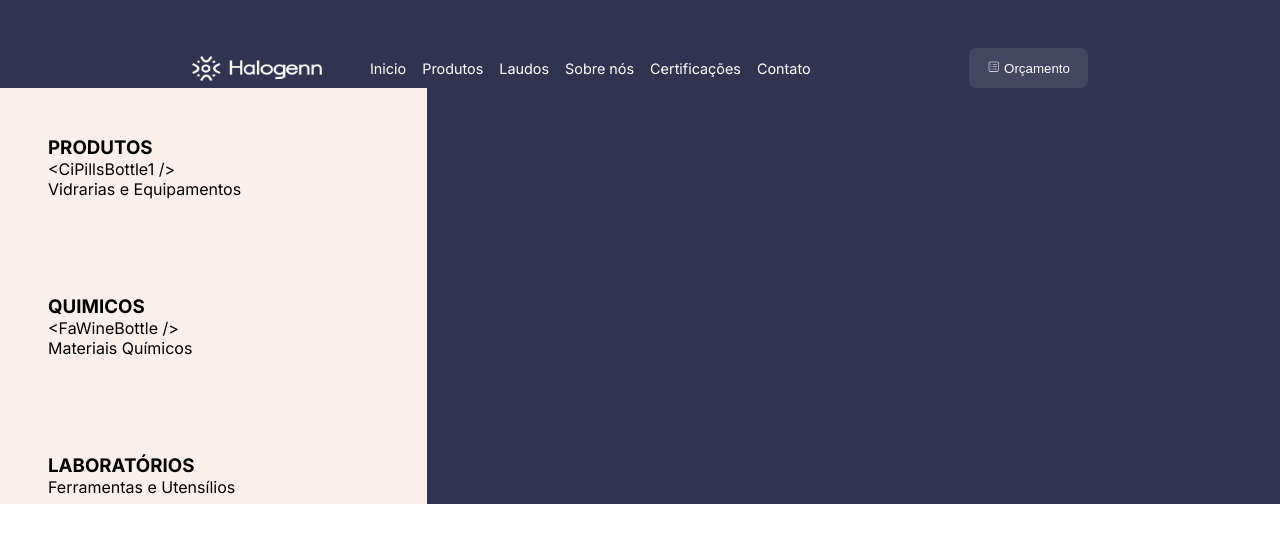
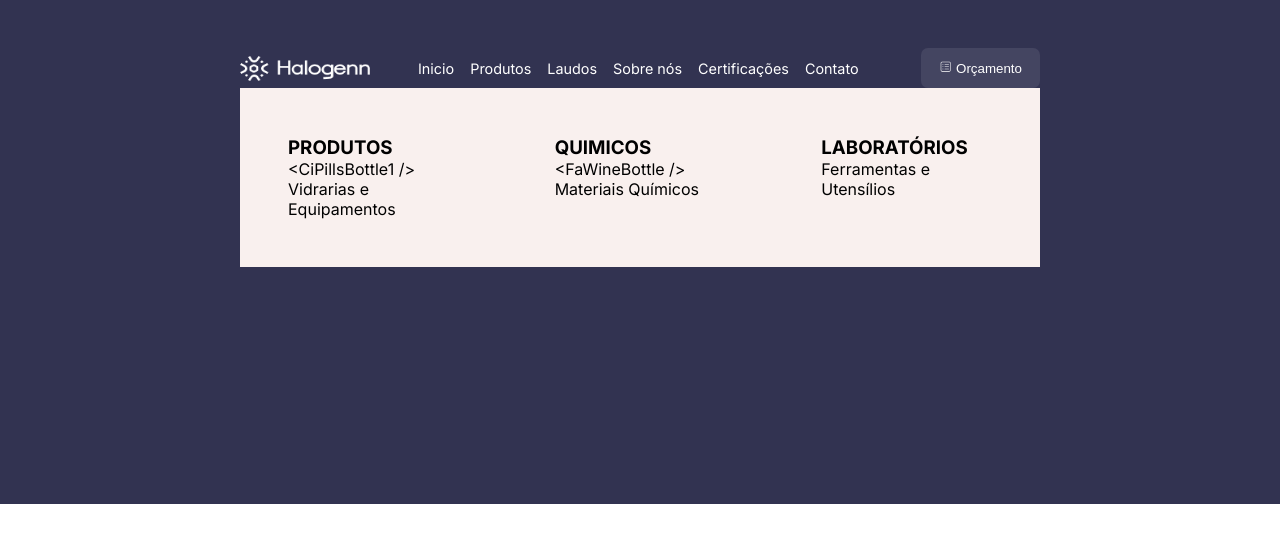
Before and after one commit to mauriciocosta404/Teste-Freelance--Mauricio-Costa-, a Next.js app: page / in a window 1280 px wide. Shown: the top 542 px of the page. Built offline with nearby package versions, Linux system fonts and the light colour scheme.

Commit message:
style: adicionando tyle

```diff
--- a/src/app/page.module.css
+++ b/src/app/page.module.css
@@ -5,11 +5,10 @@
   background-color: #323351;
   width: 100%;
   height: 31.5rem;
+  padding: 0 15rem;
 }
 
 .itemsContainer{
-  width: 70%;
-  margin: auto;
   display: flex;
   justify-content: space-between;
   align-items: center;
@@ -23,12 +22,6 @@
   gap: 1rem;
   font-size: .9rem;
   font-weight: 400;
-}
-
-.services_card{
-  background-color: #F9F0EE;
-  padding: 3rem;
-  width: 33.33%;
 }
 
 .header_btn{
@@ -46,3 +39,6 @@
   align-items: center;
   gap: 3rem;
 }
+.services_container{
+  display: flex;
+}
--- a/src/app/page.tsx
+++ b/src/app/page.tsx
@@ -25,7 +25,7 @@ export default function Home() {
           <button className={styles.header_btn}> <CiViewList /> Orçamento</button>
         </header>
 
-        <div>
+        <div className={styles.services_container}>
             {
               MockCardService.map((item,index)=>(
                 <ServicesCard key={index} service={item}/>
--- a/src/components/ServicesCard/index.tsx
+++ b/src/components/ServicesCard/index.tsx
@@ -1,5 +1,5 @@
 import { ServicesType } from "@/types/servicesType"
-import styles from '../../app/page.module.css'
+import styles from './style.module.css'
 
 type ServicesProps={
     service:ServicesType;
--- /dev/null
+++ b/src/components/ServicesCard/style.module.css
@@ -0,0 +1,5 @@
+.services_card{
+    background-color: #F9F0EE;
+    padding: 3rem;
+    width: 33.33%;
+  }
--- a/src/types/productType.ts
+++ b/src/types/productType.ts
@@ -1,4 +1,4 @@
-export interface ServicesType{
+export interface ProductType{
     product_name:string;
     product_price:number;
     product_image_url:string
```
